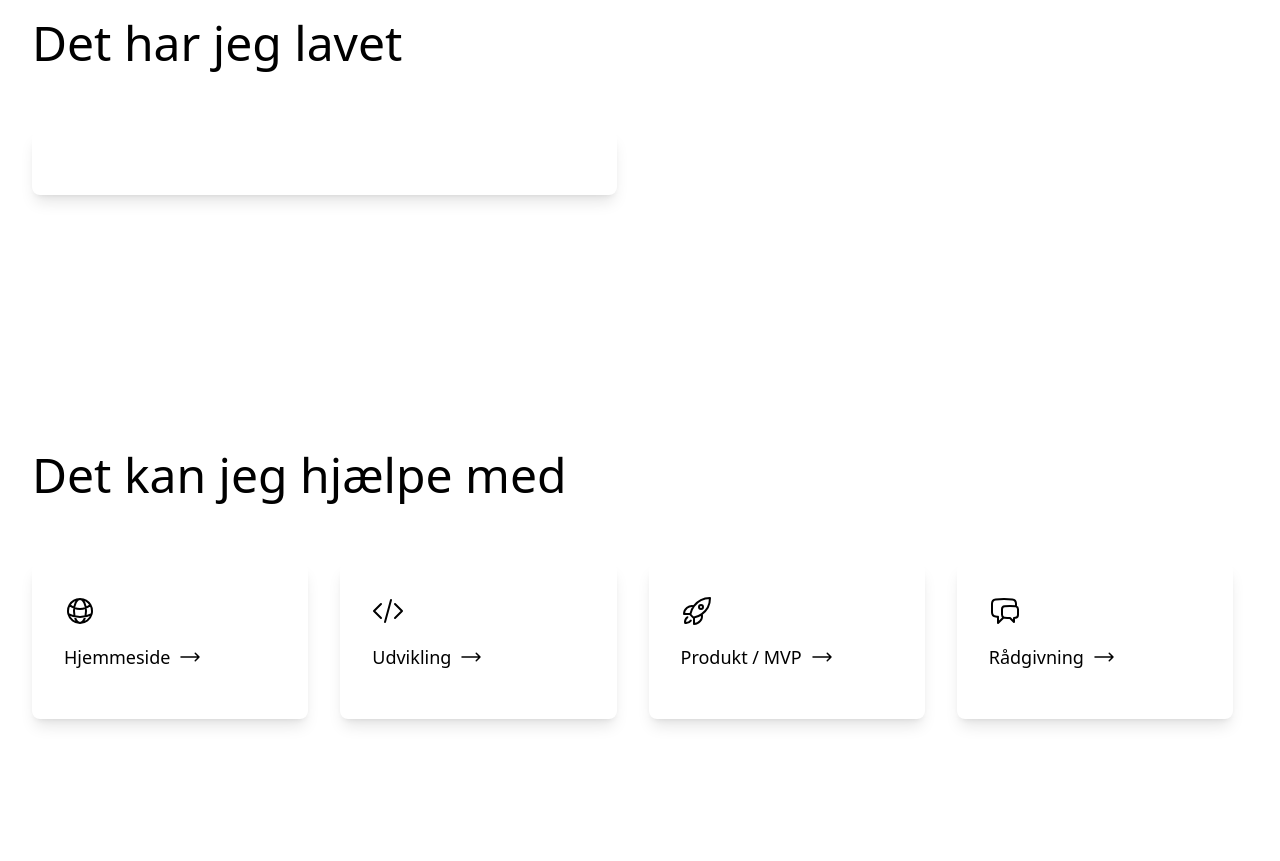
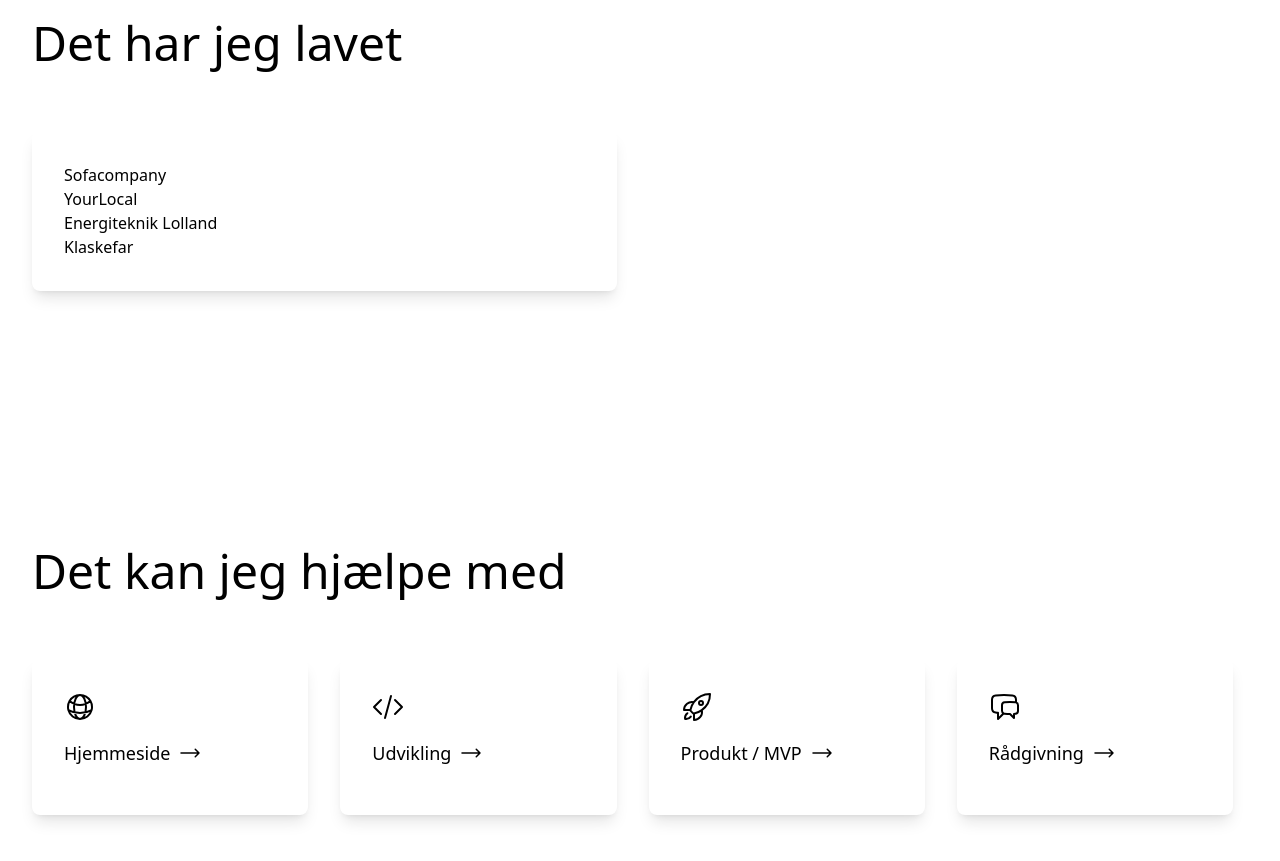
Before and after one commit to chrene/enevoldsen-io-v3, an Astro site: page / in a window 1280 px wide. Shown: the part 1200-2061 px from the top of the page. Built offline with nearby package versions, Linux system fonts and the light colour scheme; Astro itself is replaced by a stand-in of ours.

Commit message:
add work items

```diff
--- a/src/components/Work.tsx
+++ b/src/components/Work.tsx
@@ -1,4 +1,5 @@
-import Container from "./Container";
+import Container from './Container';
+import { projects } from '../data/projects';
 
 export default function Work() {
   return (
@@ -8,7 +9,11 @@
           <h2 className="font-medium text-5xl">Det har jeg lavet</h2>
           <div className="grid grid-cols-1 md:grid-cols-2 gap-8 mt-16">
             <div className="bg-white rounded-lg shadow-lg">
-              <div className="p-8"></div>
+              <div className="p-8">
+                {projects.map((project) => (
+                  <div key={project.title}>{project.title}</div>
+                ))}
+              </div>
             </div>
           </div>
         </div>
--- /dev/null
+++ b/src/data/projects.tsx
@@ -0,0 +1,26 @@
+export const projects = [
+  {
+    title: 'Sofacompany',
+    description:
+      'Sofacompany er en dansk virksomhed, der designer og producerer møbler i høj kvalitet til fornuftige priser. Jeg har været med til at udvikle deres eCommerce platform, der er baseret på Magento 2.',
+    url: 'https://sofacompany.com',
+  },
+  {
+    title: 'YourLocal',
+    description:
+      'YourLocal er en dansk virksomhed, der har udviklet en platform til at bestille takeaway fra lokale restauranter. Jeg har været med til at udvikle deres platform, der er baseret på React og Node.js.',
+    url: 'https://yourlocal.org',
+  },
+  {
+    title: 'Energiteknik Lolland',
+    description:
+      'Energiteknik Lolland er en dansk virksomhed, der sælger og installerer varmepumper. Jeg har været med til at udvikle deres hjemmeside, der er baseret på Gatsby og Sanity.',
+    url: 'https://energitekniklolland.dk',
+  },
+  {
+    title: 'Klaskefar',
+    description:
+      'Energiteknik Lolland er en dansk virksomhed, der sælger og installerer varmepumper. Jeg har været med til at udvikle deres hjemmeside, der er baseret på Gatsby og Sanity.',
+    url: 'https://energitekniklolland.dk',
+  },
+];
```
Also changed, not shown: src/data/services.tsx (renamed from src/data/services.js).
